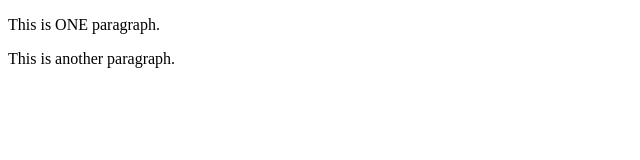
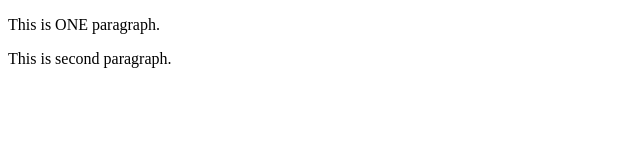
Before and after one commit to preathi/background-generator, a plain HTML site: page index.html in a window 1280 px wide. Shown: the full height of the page, 0-640 px from the left. Drawn offline with Linux system fonts and the light colour scheme.

Commit message:
changing text

```diff
--- a/index.html
+++ b/index.html
@@ -3,7 +3,7 @@
 <body>
 
 <p>This is ONE paragraph.</p>
-<p>This is another paragraph.</p>
+<p>This is second paragraph.</p>
 
 </body>
 </html>
```
